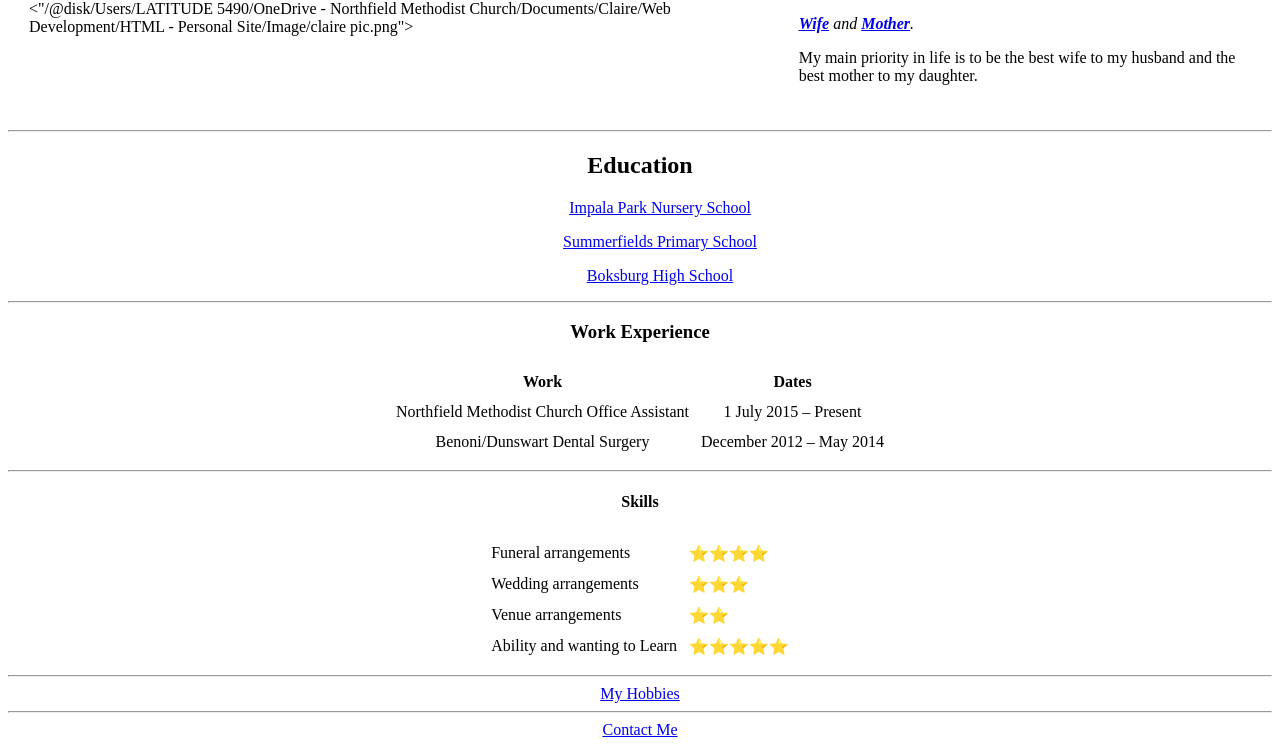
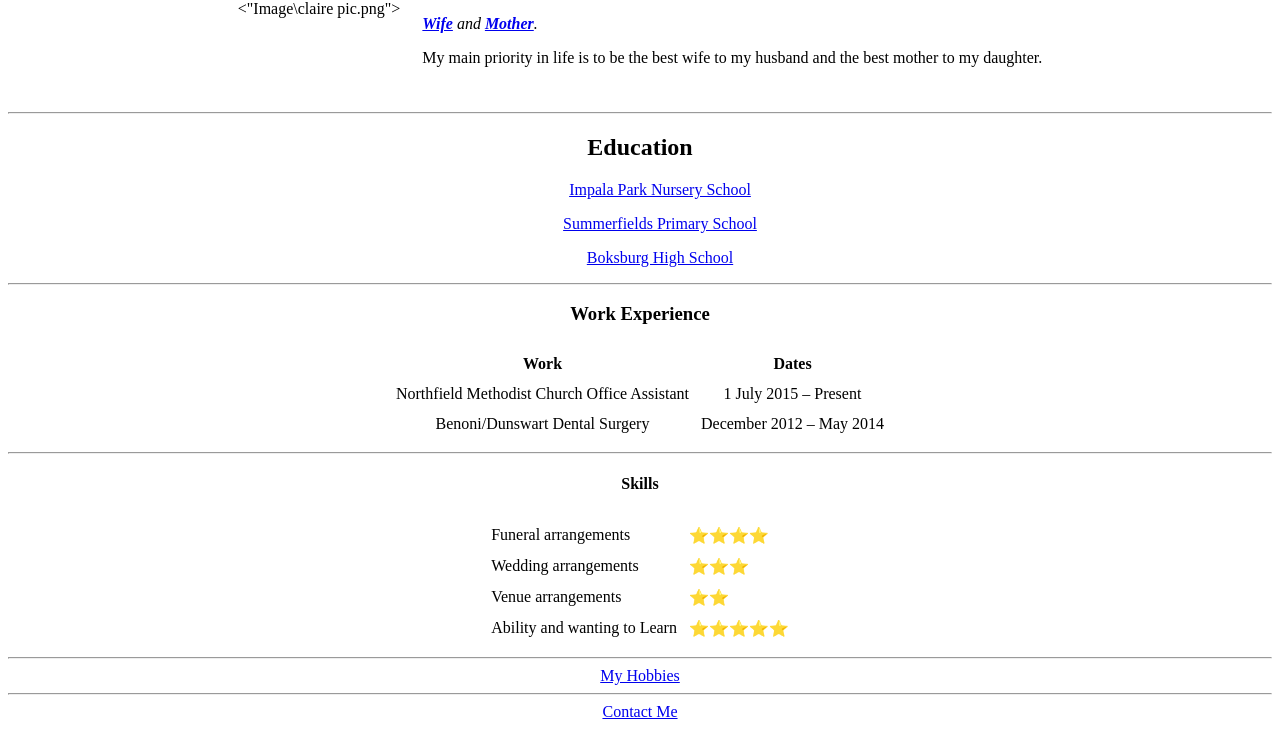
Before and after one commit to ClaireThomson/Newsletter-Signup, a plain HTML site: page index.html in a window 1280 px wide. Shown: the part 94-841 px from the top of the page. Drawn offline with Linux system fonts and the light colour scheme.

Commit message:
Update index.html

```diff
--- a/index.html
+++ b/index.html
@@ -10,7 +10,7 @@
   <body>
     <table cellspacing="20">
       <tr>
-        <td><"C:\Users\LATITUDE 5490\OneDrive - Northfield Methodist Church\Documents\Claire\Web Development\HTML - Personal Site\Image\claire pic.png">
+        <td><"Image\claire pic.png">
         <td>
           <h1>Claire Thomson</h1>
           <p><em><strong><a
```
